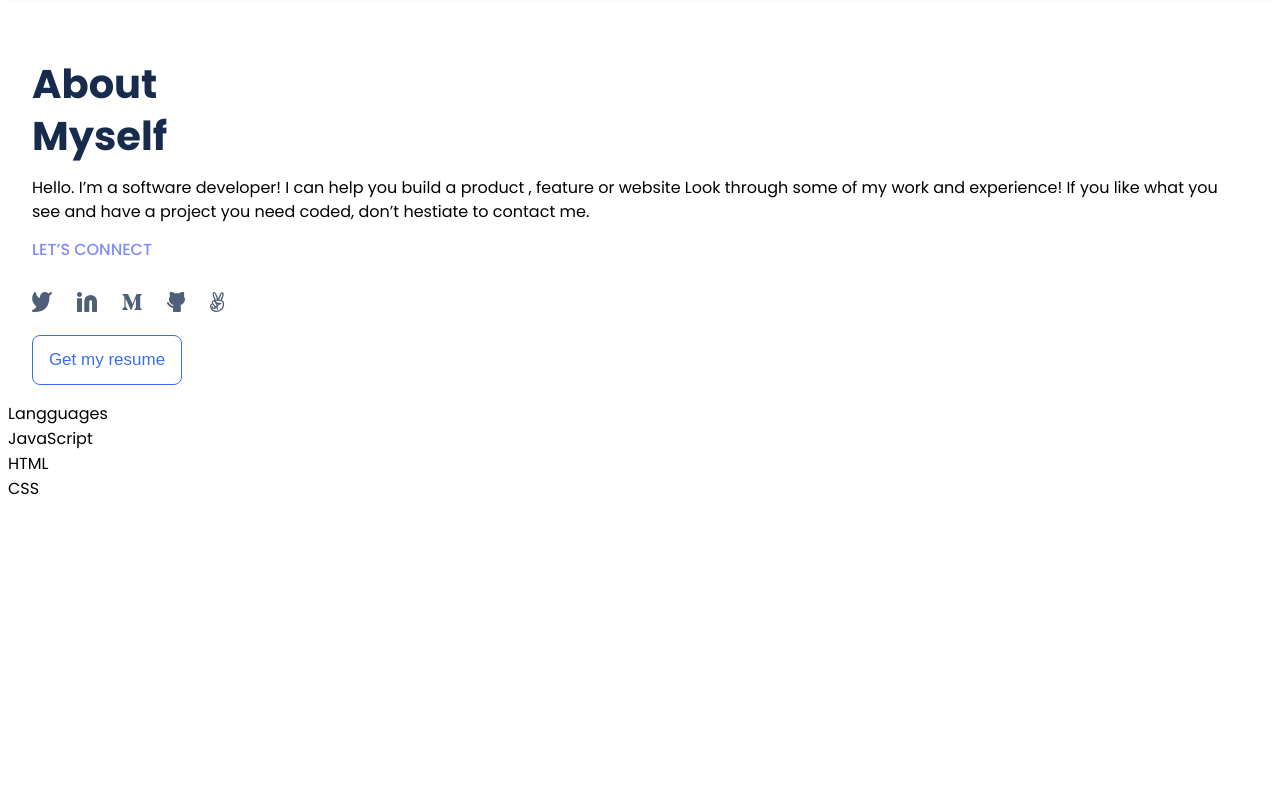
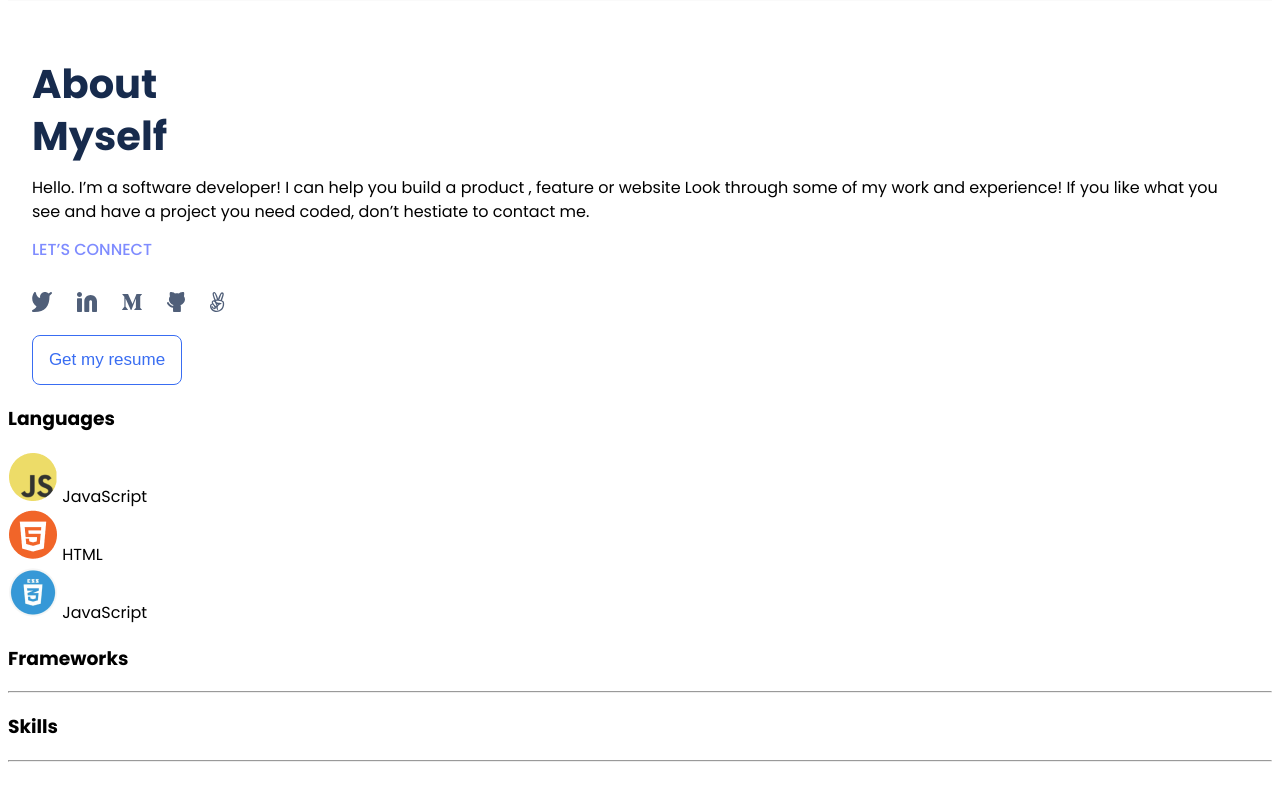
Before and after one commit to orozCoding/myportfolio, a plain HTML site: page index.html in a window 1280 px wide. Shown: the part 2874-3674 px from the top of the page. Before the commit the page ends 3423 px from the top, so only its background shows below. Drawn offline with Linux system fonts and the light colour scheme.

Commit message:
Update: HTML → Modified Experience section tags for better handling

```diff
--- a/index.html
+++ b/index.html
@@ -135,15 +135,28 @@
             <button type="button" name="Get my resume" class="about-button">Get my resume</button>
         </div>
 
-        <div class="experience d-flex">
-            <ul clas="experience-list">
-                <li>Langguages
-                    <ul>
-                        <li>JavaScript</li>
-                        <li>HTML</li>
-                        <li>CSS</li>
+        <div class="experience">
+            <ul class="experience-list">
+                <li><h3>Languages</h3>
+                    <ul id="languages-list">
+                        <li class="language">
+                            <img src="../img/icon/iconjavascript.png" alt="JavaScript Icon">
+                            <p>JavaScript</p>
+                        </li>
+                        <li class="language">
+                            <img src="../img/icon/iconhtml.png" alt="HTML Icon">
+                            <p>HTML</p>
+                        </li>
+                        <li class="language">
+                            <img src="../img/icon/iconcss.png" alt="CSS Icon">
+                            <p>JavaScript</p>
+                        </li>
                     </ul>
                 </li>
+                <li><h3>Frameworks</h3></li>
+                <li><hr></li>
+                <li><h3>Skills</h3></li>
+                <li><hr></li>
             </ul>
         </div>
     </section>
```
